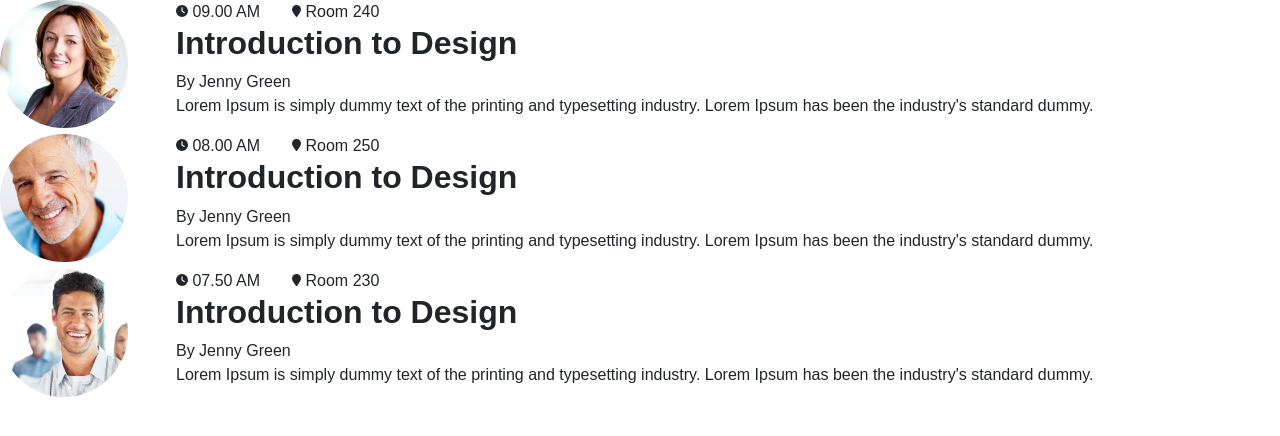
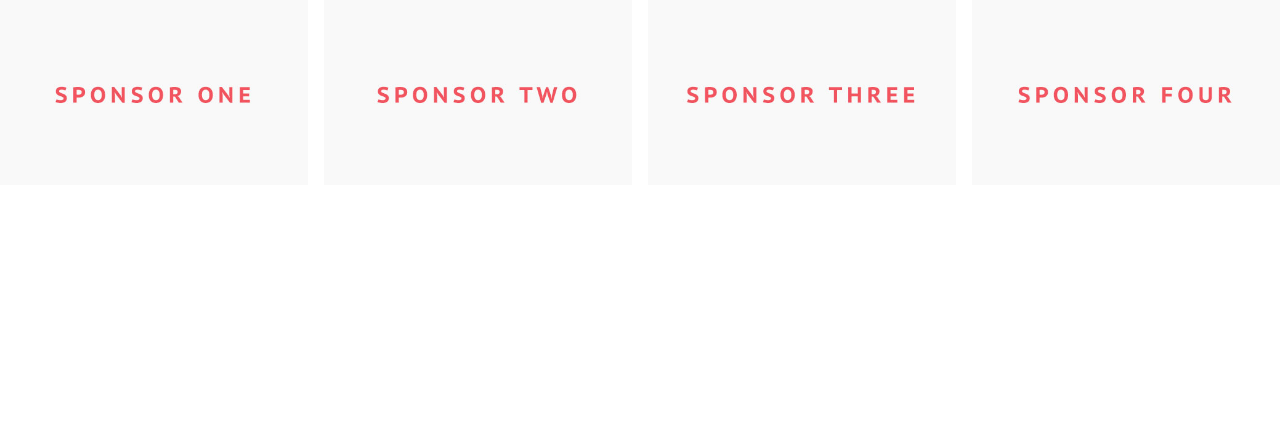
Before and after one commit to MohammedAboSido/React_Project02, a React (Create React App) app: page / in a window 1280 px wide. Shown: the top 436 px of the page. Built offline with nearby package versions, Linux system fonts and the light colour scheme.

Commit message:
Video 16 Our Sponsors Component

```diff
--- a/src/App.js
+++ b/src/App.js
@@ -1,50 +1,13 @@
 import React from "react";
-import ourProgramsData from "./design-system/components/OurPrograms/Data";
-import OurPrograms from "./design-system/components/OurPrograms/OurPrograms";
+import ourSponsorsData from "./design-system/components/OurSponsors/Data";
+import OurSponsors from "./design-system/components/OurSponsors/OurSponsors";
 import "./design-system/main.css";
 
 function App() {
-  const programsList = ourProgramsData.map((item) => {
-    return (
-      <OurPrograms
-        img={item.img}
-        alt={item.alt}
-        description={item.description}
-        name={item.name}
-        time={item.time}
-        title={item.title}
-        roomNumber={item.roomNumber}
-        key={item.id}
-      />
-    );
+  const sponsorsList = ourSponsorsData.map((item) => {
+    return <OurSponsors img={item.img} alt={item.alt} key={item.id} />;
   });
-  return <>{programsList}</>;
+  return <div style={{ display: "flex", gap: "1rem" }}>{sponsorsList}</div>;
 }
 
 export default App;
-
-// import Overview from "./design-system/components/Overview";
-// import overviewData from "./design-system/components/Overview/Data";
-
-// const overviewList = overviewData.map((item) => {
-//   return (
-//     <Overview
-//       title={item.title}
-//       icon={item.icon}
-//       description={item.description}
-//       key={item.id}
-//     />
-//   );
-// });
-
-// const speakerList = speakerData.map((item) => {
-//   return (
-//     <CreativeSpeakers
-//       img={item.img}
-//       alt={item.alt}
-//       job={item.job}
-//       name={item.name}
-//       key={item.id}
-//     />
-//   );
-// });
--- /dev/null
+++ b/src/design-system/components/OurSponsors/Data.jsx
@@ -0,0 +1,29 @@
+import img1 from "../../../shared/assests/ourPrograms/sponsor-img1.jpg";
+import img2 from "../../../shared/assests/ourPrograms/sponsor-img2.jpg";
+import img3 from "../../../shared/assests/ourPrograms/sponsor-img3.jpg";
+import img4 from "../../../shared/assests/ourPrograms/sponsor-img4.jpg";
+
+const ourSponsorsData = [
+    {
+        id:1,
+        img: img1,
+        alt: "img1",
+    },
+    {
+        id:2,
+        img: img2,
+        alt: "img2",
+    },
+    {
+        id:3,
+        img: img3,
+        alt: "img3",
+    },
+    {
+        id:4,
+        img: img4,
+        alt: "img4",
+    },
+];
+
+export default ourSponsorsData ;
--- /dev/null
+++ b/src/design-system/components/OurSponsors/OurSponsors.jsx
@@ -0,0 +1,9 @@
+import React from "react";
+
+export default function OurSponsors({img,alt}) {
+  return (
+    <div>
+        <img width="100%" src={img} alt={alt}/>
+    </div>
+  );
+}
--- /dev/null
+++ b/src/design-system/components/OurSponsors/index.jsx
@@ -0,0 +1 @@
+export { default } from './OurSponsors';
```
